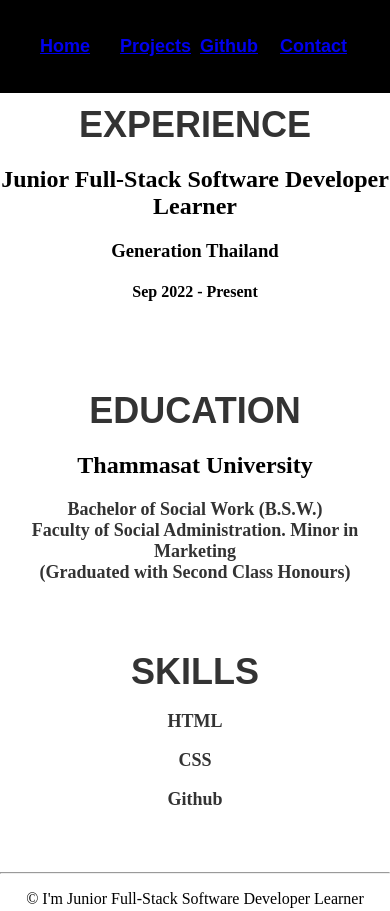
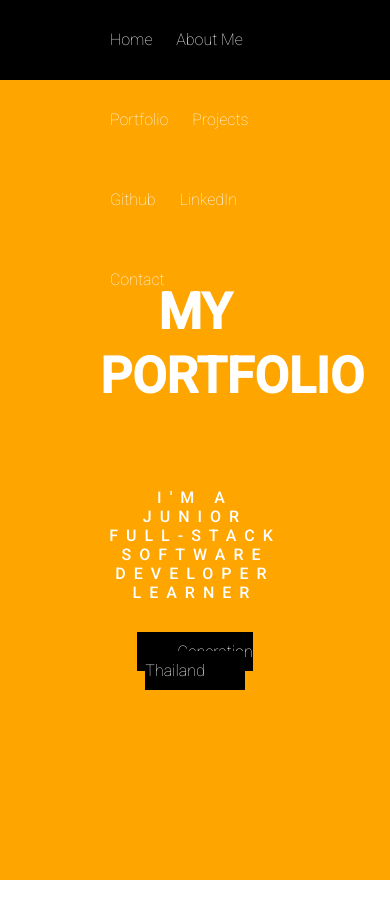
Before and after one commit to taikongse/myPortfolio15_Taikong, a plain HTML site: page index.html in a window 390 px wide. Shown: the top 911 px of the page. Drawn offline with Linux system fonts and the light colour scheme.

Commit message:
chore: new layout index.html and update css

```diff
--- a/index.html
+++ b/index.html
@@ -1,70 +1,99 @@
 <!DOCTYPE html>
-<html lang="en">
+<html>
   <head>
-    <meta charset="UTF-8">
-    <meta http-equiv="X-UA-Compatible" content="IE=edge">
-    <meta name="viewport" content="width=device-width, initial-scale=1.0">
-    <link href="style.css" rel="stylesheet" type="text/css" />
-    <title>Document</title>
+    <link href='https://fonts.googleapis.com/css?family=Roboto:400,300,500,100' rel='stylesheet' type='text/css'>
+    <link href="style.css" rel="stylesheet">
   </head>
   <body>
-        <header>
-          <nav class="main-nav" id="main-nav">
+    <div class="nav">
+        <div class="container">
           <ul>
-              <li class="home">
-                <a href="/index.html">
-                <span>Home</span>
+            <li>Home</li>
+            <li>About Me</li>
+            <li>Portfolio</li>
+            <li>Projects</li>
+            <li>Github</li>
+            <li>LinkedIn</li>
+            <li>Contact</li>
+          </ul>
+        </div>
+      </div>
+
+    <div class="header">
+      <div class="container">
+        <h1>My Portfolio</h1>
+        <p>I'm a Junior Full-Stack Software Developer Learner</p>
+        <a class="btn" href="#">Generation Thailand</a>
+      </div>
+    </div>
+
+
+
+    <div class="main">
+      <div class="container">
+        <img src="https://scontent.fbkk26-1.fna.fbcdn.net/v/t39.30808-6/291965573_5560239697321610_2740734263105793808_n.jpg?_nc_cat=109&ccb=1-7&_nc_sid=09cbfe&_nc_ohc=AEVnNs0NsuwAX-5wMDv&_nc_ht=scontent.fbkk26-1.fna&oh=00_AT8n9R6-NgBhlDfeQqpUeo_QnhXxrr2o2lLRHyJD2Au_Rw&oe=633B6692" height="450" width="450">
+        <br><br>
+        <p><small>Hi guys!, My name is</small></p>
+        <h2>Tanapon Sae-Ung (Tai Kong)</h2>
+        <p>I am an enthusiastic Software Developer graduate from Thammasat University. I have an open-minded, self-improving nature and good team player.
+        </p>
+      </div>
+
+      <div class="container">
+        <h2>Experience</h2>
+            <ul>
+                <li>
+                    <p>Junior Full-Stack Software Developer Learner
+                        <br>Generation Thailand. <small>Sep 2022 - Present</small>
+                        <a href="https://github.com/taikongse" target="_blank"><span>Github</span>
                         </a>
+                    </p>
                 </li>
-              <li class="projects">
-                <a href="/#/">
-                <span>Projects</span>
-                </a>
+                <li>
+                    <p>Sr. Ecommerce Sales Associate <small>(Account Management)</small>
+                        <br>Remobie Technologies. <small>Sep 2019 - Oct 2020</small>
+                    </p>
                 </li>
-              <li class="github">
-                <a href="https://github.com/taikongse" target="_blank">
-                <span>Github</span>
-                </a>
+                <li>
+                    <p>Military Officer. <small>Service Division Post Engineer Department</small>
+                        <br>Thailand Military Service <small>May 2018 - Apr 2019</small>
+                    </p>
                 </li>
-              <li class="contact">
-                <a href="/contact.html">
-                <span>Contact</span>
-                </a>
+                <li>
+                    <p>The IMax VR Experience
+                        <br><small> Customer Service & Technician Support</small>
+                        <br>Major Cineplex Group <small>Feb 2018 - Apr 2018</small>
+                    </p>
                 </li>
             </ul>
-          </nav>
-        </header>
+      </div>
 
-        <main>
-            <br>
-            <br>
-            <br>
-            <h1>Experience</h1>
-                <h2>Junior Full-Stack Software Developer Learner</h2>
-                <h3>Generation Thailand</h3>
-                <h4>Sep 2022 - Present</h4>
-            <br>
-            <h1>Education</h1>
-                <h2>Thammasat University</h2>
+      <div class="container">
+        <h2>Education</h2>
         <p>Bachelor of Social Work (B.S.W.)
             <br>Faculty of Social Administration. Minor in Marketing
             <br>(Graduated with Second Class Honours)
         </p>
+      </div>
+    </div>
 
-            <h1>Skills</h1>
-                <p>HTML<p>
-                <p>CSS</p>
-                <p>Github</p>
-            </ul>
-            <br>
-            <br>
-            <hr>
-        </main>
+    <div class="jumbotron">
+      <div class="container">
+        <h2>Get In Touch</h2>
+        <p>I am willingly to open to any opportunity coming in or offered.
+            <br>So please do not hesitate to contact me.
+            <br>Email: atai.tanapon@gmail.com
+            <br>Call: (+66) 95-952-9936
+            <Br>
+        <br>Mr.Tanapon Sae-Ung (Tai Kong)</p>
+        <a class="btn" href="#">Ping ME!</a>
+      </div>
+    </div>
 
-        <footer>
+    <div class="footer">
       <div class="container">
-                  <p>&copy; I'm Junior Full-Stack Software Developer Learner</p>
+        <p>&copy; Designed & Built by Tanapon Sae-Ung (Tai Kong)</p>
       </div>
-        </footer>
+    </div>
   </body>
 </html>
--- a/style.css
+++ b/style.css
@@ -3,116 +3,163 @@ html, body {
     padding: 0;
   }
 
-header {
-    background-color: black;
-    position: fixed;
-    width: 100%;
-    z-index: 10;
+body {
+    font-family: 'Roboto', sans-serif;
+    font-weight: 100;
   }
 
-nav {
-    margin: 0;
-    padding: 20px 0;
+.container {
+    margin: 0 auto;
+    max-width: 900px;
+    padding: 0 100px;
   }
 
-nav li {
-    /*position: static;*/
-    justify-content: space-around;
-    display: inline-block;
-    color: #fff;
-    font-family: 'Raleway', sans-serif;
-    font-weight: 600;
-    font-size: 18px;
-    width: 80px;
+.container ul {
+    list-style-type: circle;
 }
 
-main {
-    text-align: center;
-    position: relative;
-    top: 80;
+.container > img {
+    border-radius: 3px;
 }
 
-.main-nav > ul {
-  display: flex;
-  height: 100%;
-}
+.header {
+    background-color:orange;
+    background-size: cover;
+    height: 800px;
+    text-align: center;
+  }
 
-nav ol, nav ul {
-  list-style: none;
-  color: white;
-}
+.header .container {
+    position: relative;
+    top: 200px;
+  }
 
-menu, ol, ul {
-  margin: 0;
-  padding: 0;
-  color: white;
-}
-
-menu, ol, ul {
-  margin: 0;
-  color: white;
-}
-
-*, :after, :before {
-  box-sizing: border-box;
-}
-
-/* ref for nav bar >> https://css-tricks.com/ */
-
-
-ul {
-  display: block;
-  list-style-type: disc;
-  margin-block-start: 1em;
-  margin-block-end: 1em;
-  margin-inline-start: 0px;
-  margin-inline-end: 0px;
-  padding-inline-start: 40px;
-  color: white;
-}
-
-  main h1 {
-    color: #333;
-    font-family: 'Raleway', sans-serif;
-    font-weight: 600;
-    font-size: 36px;
-    margin-top: 0px;
-    padding-top: 50px;
-    margin-bottom: 18px;
+.header h1 {
+    color: #fff;
+    line-height: 100px;
+    font-size: 80px;
+    margin-top: 0;
+    margin-bottom: 80px;
     text-transform: uppercase;
   }
 
-  main p {
-    color: #333;
-    font-weight: 600;
-    font-size: 18px;
-    margin-top: 0px;
-    margin-bottom: 18px;
+@media (min-width:850px) {
+    .header h1 {
+      font-size: 120px;
+    }
   }
 
-  main li {
-    color: white;
-    font-weight: 600;
-    font-size: 18px;
-    margin-top: 0px;
-    margin-bottom: 18px;
+.header p {
+    color: #fff;
+    font-weight: 500;
+    letter-spacing: 8px;
+    margin-bottom: 40px;
+    margin-top: 0;
+    text-transform: uppercase;
   }
 
-  .container {
-    max-width: 940px;
+.btn {
+    color: #fff;
+    background: #000;
+    padding: 10px 40px;
+    text-decoration: none;
+    transition: background .5s;
+}
+
+.nav {
+    background: #000;
+    height: 80px;
+    width: 100%;
+}
+
+.nav ul {
+    height: 80px;
+    list-style: none;
     margin: 0 auto;
+    padding: 0;
+}
+
+.nav ul li {
+    color: #fff;
+    display: inline-block;
+    height: 80px;
+    line-height: 80px;
+    list-style: none;
     padding: 0 10px;
+    transition: background .5s;
+}
+
+.btn:hover, .nav ul li:hover {
+    background:white;
+    color: #000;
+    cursor: pointer;
+    transition: background .5s;
+}
+
+.main .container {
+    margin: 60px auto;
+}
+
+.main img {
+    float: left;
+    margin: 40px 80px 40px 0;
+    align-content: center;
+    position: relative;
+    align-items: center;
+}
+
+.jumbotron {
+    background:orange;
+    background-size: cover;
+    height: 600px;
+}
+
+.jumbotron .container {
+    position: relative;
+    top: 220px;
+}
+
+.jumbotron h2 {
+    color: #fff;
+    text-align: right;
+}
+
+.jumbotron p {
+    color: #fff;
+    text-align: right;
+}
+
+.jumbotron .btn {
+    margin: 10px 0 0;
+    float: right;
+}
+
+.footer {
+    background: #000;
+    height: 80px;
+    padding-bottom: 16px;
+}
+
+.footer p {
+    color: #fff;
+    font-size: 14px;
     text-align: center;
+    height: 80px;
+    line-height: 80px;
+    margin: 0;
+}
+
+@media (max-width: 500px) {
+    .header h1 {
+      font-size: 50px;
+      line-height: 64px;
+}
+
+.main, .jumbotron {
+      padding: 0 30px;
+}
+
+.main img {
+      width: 100%;
+    }
   }
-
-
-  /*
-  .box-shadow {
-  margin: 32px auto;
-  max-width:450px;
-  max-height: 300px;
-  padding: 4px 4px 32px 4px;
-  border: 1px solid #000000;
-  box-shadow: 0px 5px 10px #000000;
-}
-  */
```
Also changed, not shown: contact.html (deleted, +0 -63 lines), 1 other file. Lines whose indentation alone changed are shown as unchanged.
